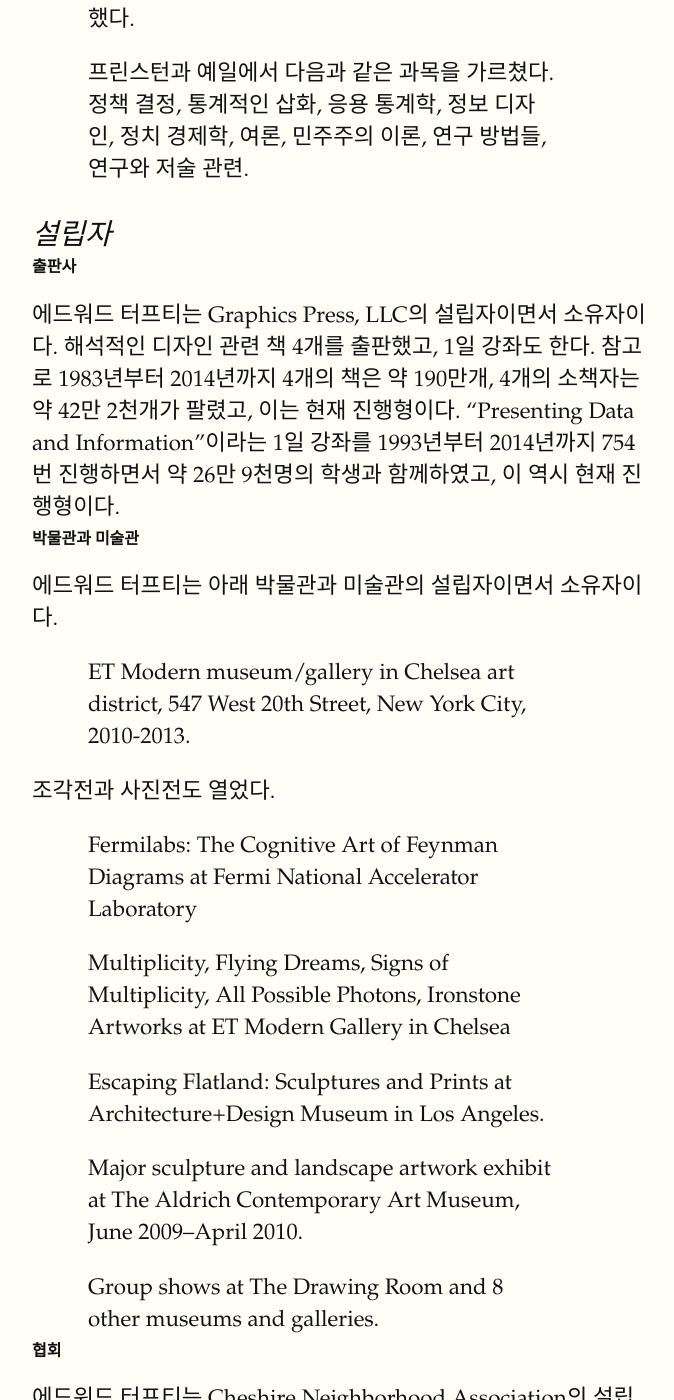
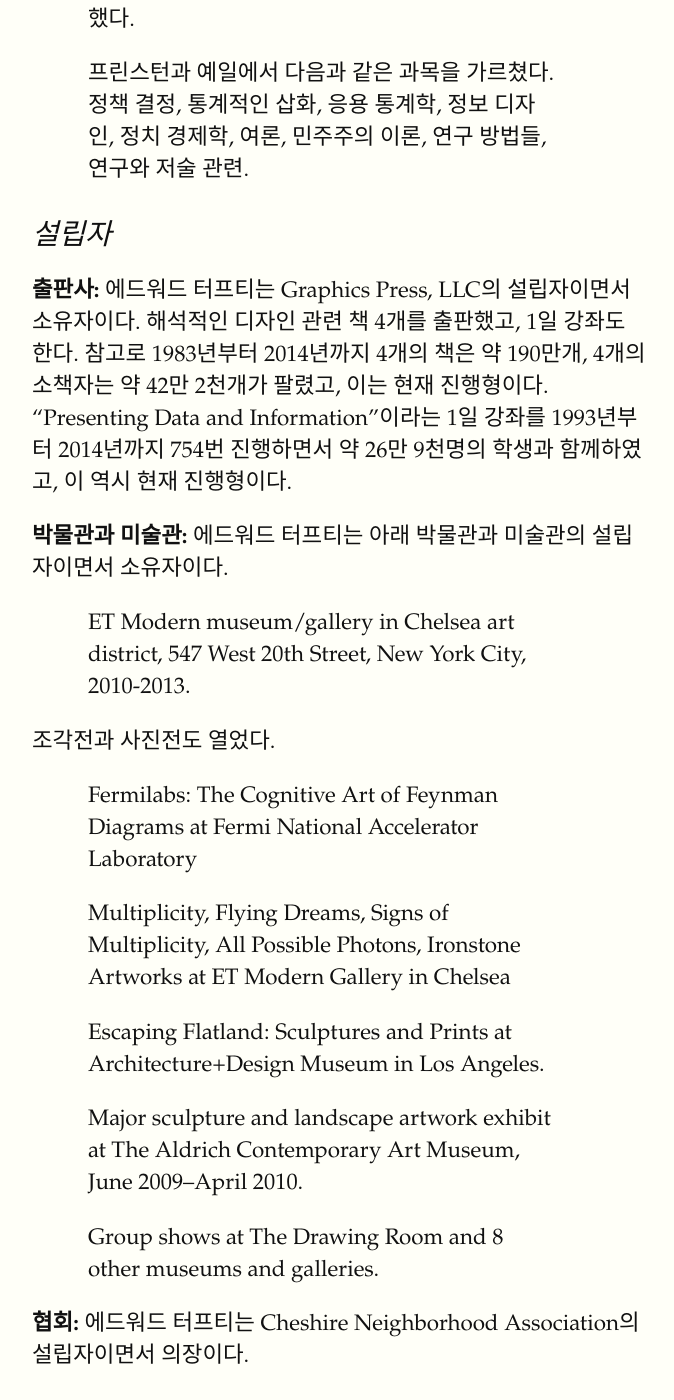
Before and after one commit to danielykim/danielykim.github.io, a Jekyll site: the page built from _posts/2016-11-17-Edward-Tufte.md, in a window 1280 px wide and 1400 px high, scrolled down 1559 px. Shown: the whole window, without its empty margins (128-802 px from the left). Built offline with Jekyll 4.4.1, drawn with Linux system fonts in a browser that asks for light colours; comment, search, counter and statistics services are not loaded.

```diff
--- a/_posts/2016-11-17-Edward-Tufte.md
+++ b/_posts/2016-11-17-Edward-Tufte.md
@@ -21,13 +21,11 @@ title: 에드워드 터프티 Edward Tufte
 
 
 ### 설립자
-#### 출판사
-에드워드 터프티는 Graphics Press, LLC의 설립자이면서 소유자이다. 해석적인 디자인 관련 책 4개를 출판했고, 1일 강좌도 한다. 참고로 1983년부터 2014년까지 4개의 책은 약 190만개, 4개의 소책자는 약 42만 2천개가 팔렸고, 이는 현재 진행형이다.
+**출판사:** 에드워드 터프티는 Graphics Press, LLC의 설립자이면서 소유자이다. 해석적인 디자인 관련 책 4개를 출판했고, 1일 강좌도 한다. 참고로 1983년부터 2014년까지 4개의 책은 약 190만개, 4개의 소책자는 약 42만 2천개가 팔렸고, 이는 현재 진행형이다.
 "Presenting Data and Information"이라는 1일 강좌를 1993년부터 2014년까지 754번 진행하면서 약 26만 9천명의 학생과 함께하였고, 이 역시 현재 진행형이다.
 
 
-#### 박물관과 미술관
-에드워드 터프티는 아래 박물관과 미술관의 설립자이면서 소유자이다.
+**박물관과 미술관:** 에드워드 터프티는 아래 박물관과 미술관의 설립자이면서 소유자이다.
 * ET Modern museum/gallery in Chelsea art district, 547 West 20th Street, New York City, 2010-2013.
 
 조각전과 사진전도 열었다.
@@ -37,8 +35,7 @@ title: 에드워드 터프티 Edward Tufte
 * Major sculpture and landscape artwork exhibit at The Aldrich Contemporary Art Museum, June 2009–April 2010.
 * Group shows at The Drawing Room and 8 other museums and galleries.
 
-#### 협회
-에드워드 터프티는 Cheshire Neighborhood Association의 설립자이면서 의장이다.
+**협회:** 에드워드 터프티는 Cheshire Neighborhood Association의 설립자이면서 의장이다.
 
 
 ### 명예 학위
```
